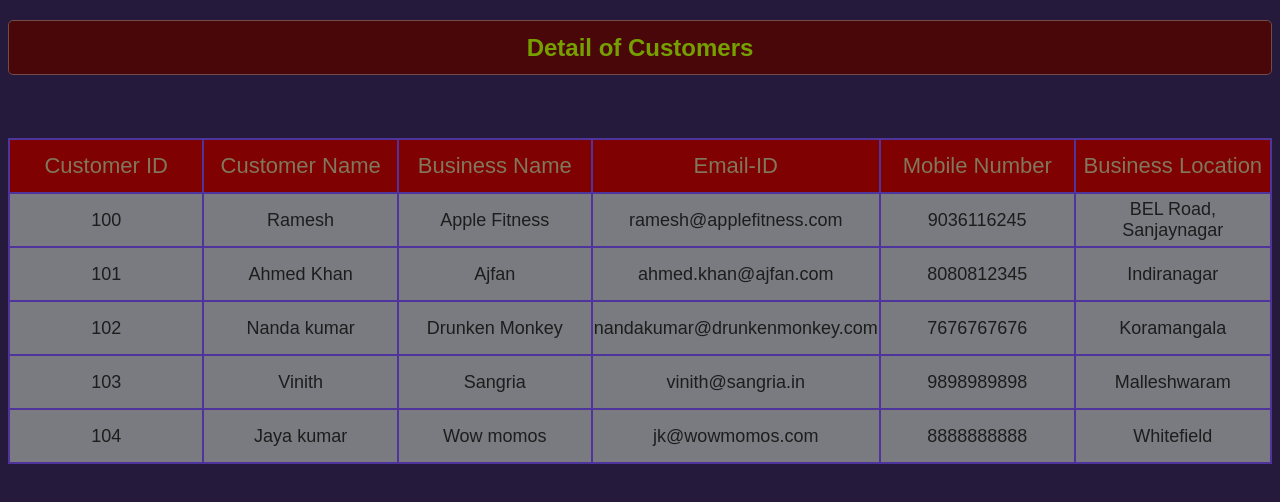
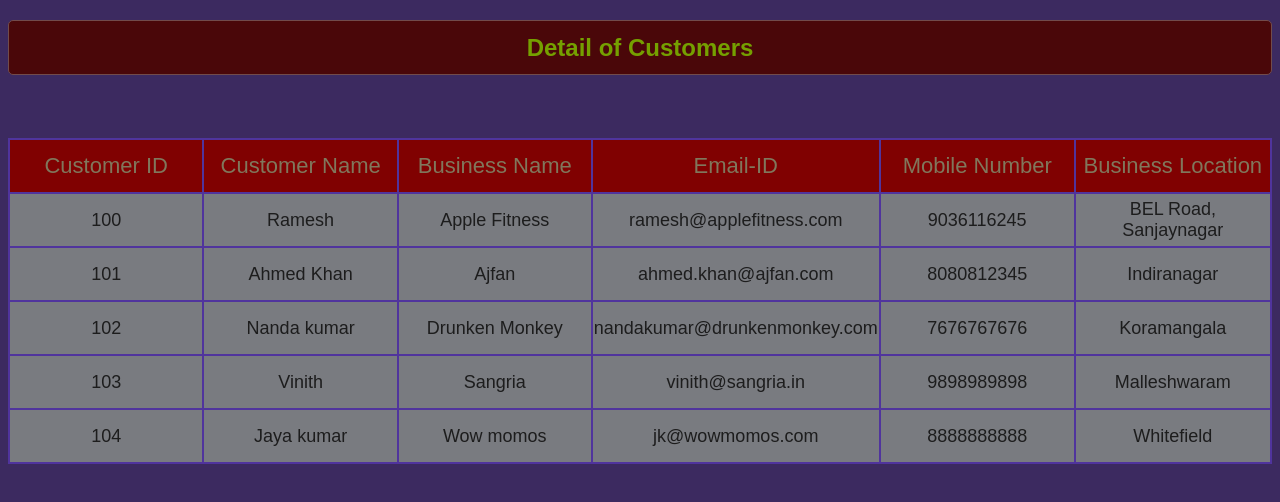
Before and after one commit to Learner53/Sushil-Mohan, a plain HTML site: page SANN_ASSIGNMENT/index.html in a window 1280 px wide. Drawn offline with nearby package versions, Linux system fonts and the light colour scheme.

Commit message:
Update style.css

```diff
--- a/SANN_ASSIGNMENT/style.css
+++ b/SANN_ASSIGNMENT/style.css
@@ -1,6 +1,6 @@
 body{
     font-family: sans-serif;
-    background-color: #251a3b;
+    background-color: #3c2a60;
 }
 .customer-details table tr:first-child td{
     font-size: 22px;
```
